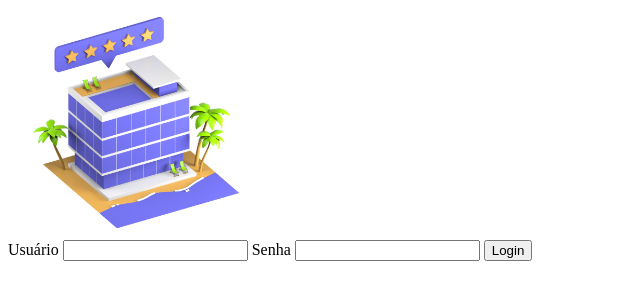
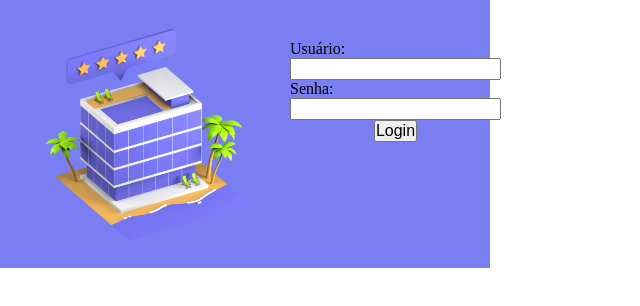
Before and after one commit to ravel-silva/Hotel, a plain HTML site: page public/index.html in a window 1280 px wide. Shown: the whole page, without its empty margins (0-640 px from the left). Drawn offline with Linux system fonts and the light colour scheme.

Commit message:
tela de login estilização

```diff
--- a/public/index.html
+++ b/public/index.html
@@ -4,17 +4,19 @@
     <meta charset="UTF-8">
     <meta name="viewport" content="width=device-width, initial-scale=1.0">
     <title>Login</title>
+    <link rel="stylesheet" href="/src/assets/styles/index.css">
 </head>
 <body>
     <div class="conteiner">
         <div class="conteiner__box">
             <img src="log-hotel.webp" alt="erro" width="250px">
-            <form action="##" method="post">
-                <label for="usuario">Usuário</label>
+            <form class="conteiner__formulario" action="##" method="post">
+                <label for="usuario">Usuário:</label>
                 <input id="usuario" type="text">
-                <label for="senha">Senha</label>
+                <label for="senha">Senha:</label>
                 <input id="senha" type="password">
-                <button type="submit" class="button">Login</button>
+                <button type="submit" class="botao">Login</button>
+
             </form>
         </div>
     </div>
--- /dev/null
+++ b/src/assets/styles/index.css
@@ -0,0 +1,25 @@
+*{
+    margin: 0;
+    padding: 0;
+    font-size: 16px;
+}
+.conteiner{
+    display: flex;
+}
+.conteiner__box{
+    display: flex;
+    width: 450px;
+    background: #797FF2;
+    padding: 20px;
+}
+.conteiner__formulario{
+    display: flex;
+    align-items: center;
+    justify-content: center;
+    flex-direction: column;
+    width: 100%;
+    padding: 20px;
+}
+.conteiner__formulario, label{
+    align-self: flex-start;
+}
```
